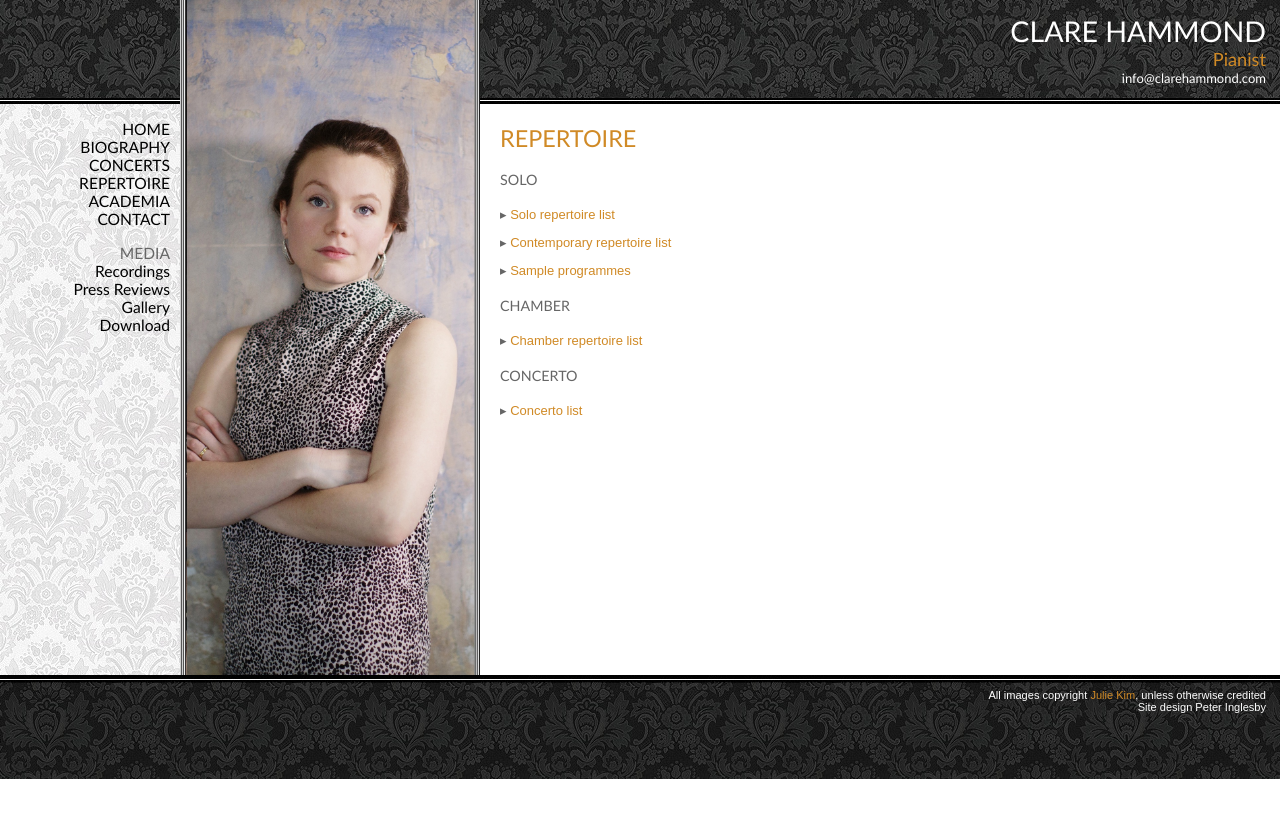
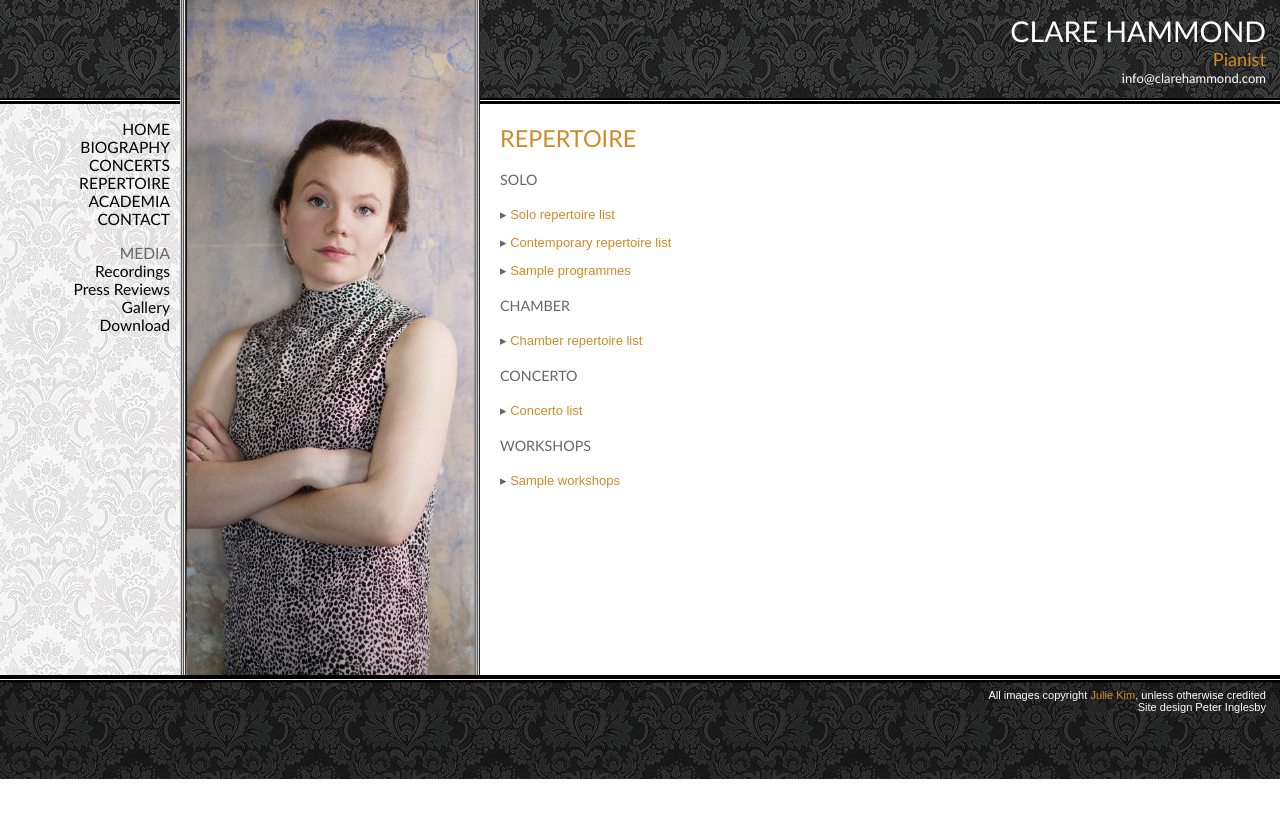
Before and after one commit to hammonc/clarehammond.com, a Jekyll site: the page built from repertoire.html, in a window 1280 px wide. Shown: the top 818 px of the page. Built offline with Jekyll 4.4.1, drawn with Linux system fonts in a browser that asks for light colours.

Commit message:
workshop profile

```diff
--- a/repertoire.html
+++ b/repertoire.html
@@ -24,3 +24,5 @@ image: repertoire.jpg
 	      class="popupwindow"
 	      rel="height:550,width:750,scrollbars:1,status:1,resizable:0">Concerto
     list</a></p>
+<h4>WORKSHOPS</h4>
+<p>&#9656; <a href="resources/workshops.pdf" target="_blank">Sample workshops</a></p>
```
Also changed, not shown: 1 other file.
